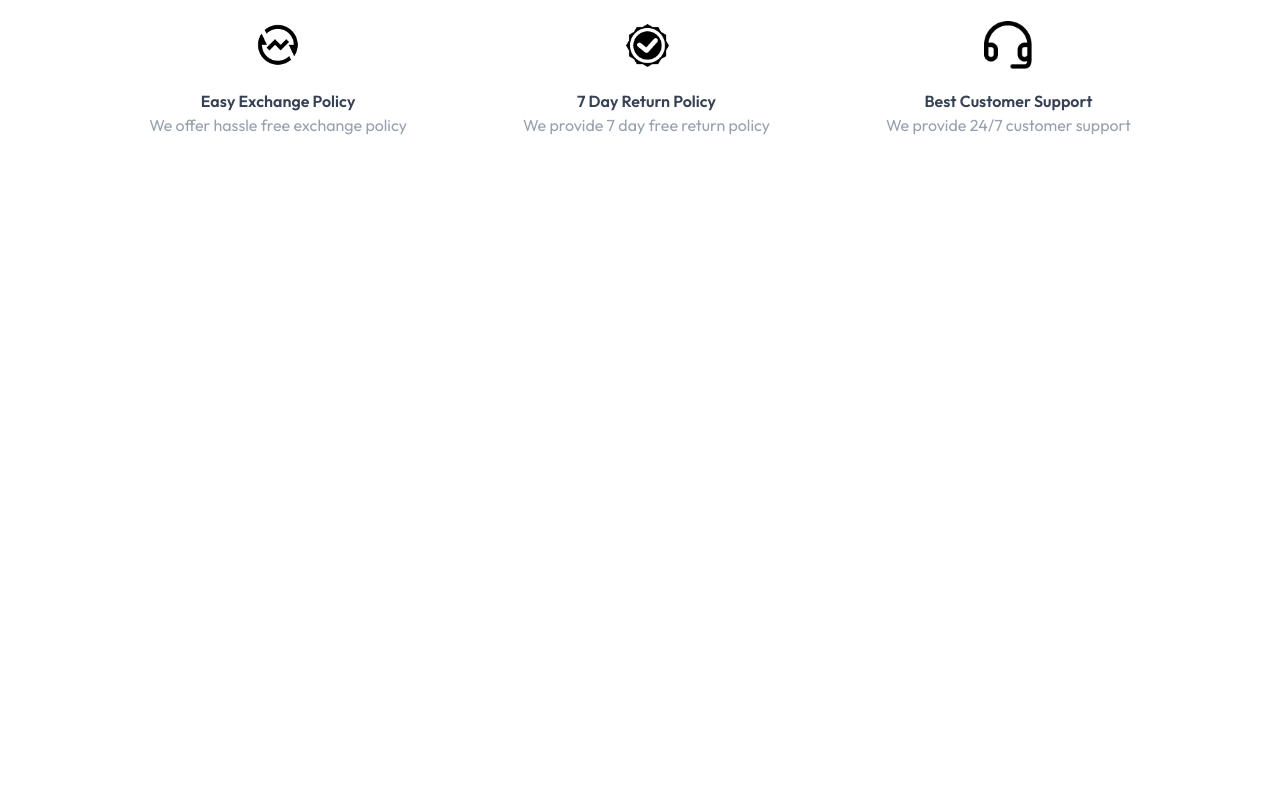
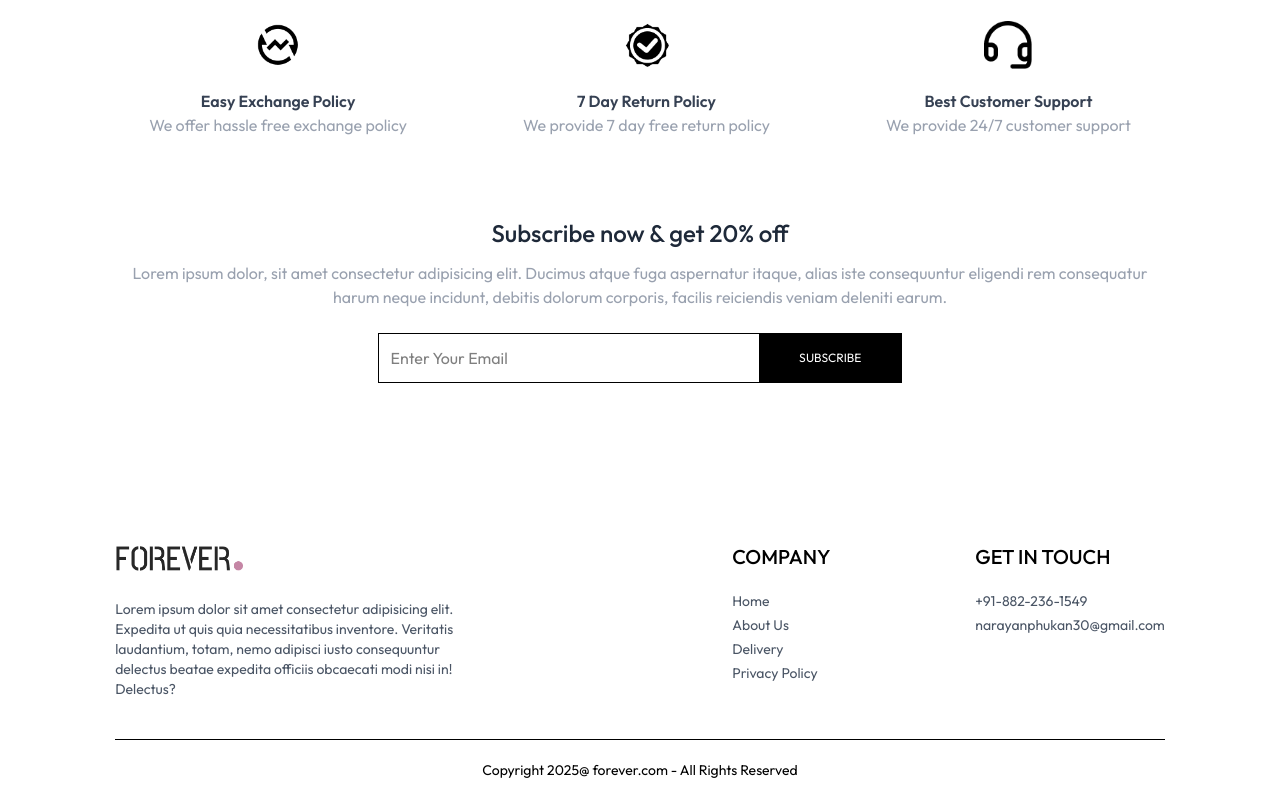
Before and after one commit to NarayanPhukan/E-Commerce, a React (Vite) app in the folder E-Commerce/frontend/: page / in a window 1280 px wide. Shown: the part 1984-2784 px from the top of the page. Before the commit the page ends 2201 px from the top, so only its background shows below. Built offline with nearby package versions, Linux system fonts and the light colour scheme.

Commit message:
HomePage UI Complete

```diff
--- a/E-Commerce/frontend/src/App.jsx
+++ b/E-Commerce/frontend/src/App.jsx
@@ -10,6 +10,7 @@ import Product from './Pages/Product';
 import Login from './Pages/Login';
 import PlaceOrder from './Pages/PlaceOrder';
 import Navbar from './Components/Navbar';
+import Footer from './Components/Footer';
 
 const App = () => {
   return (
@@ -29,6 +30,7 @@ const App = () => {
           <Route path='/orders' element={<Orders />} />
 
         </Routes>
+        <Footer />
       </div>
 
   );
--- /dev/null
+++ b/E-Commerce/frontend/src/Components/Footer.jsx
@@ -0,0 +1,41 @@
+import React from 'react'
+import { assets } from '../assets/assets'
+
+const Footer = () => {
+  return (
+    <div>
+        <div className='flex flex-col sm:grid grid-cols-[3fr_1fr_1fr] gap-14 my-10 mt-40 text-sm'>
+
+            <div>
+                <img src={assets.logo} className='mb-5 w-32' alt="" />
+                <p className='w-full md:w-2/3 text-gray-600'>Lorem ipsum dolor sit amet consectetur adipisicing elit. Expedita ut quis quia necessitatibus inventore. Veritatis laudantium, totam, nemo adipisci iusto consequuntur delectus beatae expedita officiis obcaecati modi nisi in! Delectus?</p>
+            </div>
+
+            <div>
+                <p className='text-xl font-medium mb-5'>COMPANY</p>
+                <ul className='flex flex-col gap-1 text-gray-600'>
+                    <li>Home</li>
+                    <li>About Us</li>
+                    <li>Delivery</li>
+                    <li>Privacy Policy</li>
+                </ul>
+            </div>
+
+            <div>
+                <p className='text-xl font-medium mb-5'>GET IN TOUCH</p>
+                <ul className='flex flex-col gap-1 text-gray-600'>
+                    <li>+91-882-236-1549</li>
+                    <li>narayanphukan30@gmail.com</li>
+                </ul>
+            </div>
+
+        </div>
+        <div>
+            <hr />
+            <p className='py-5 text-sm text-center'>Copyright 2025@ forever.com - All Rights Reserved</p>
+        </div>
+    </div>
+  )
+}
+
+export default Footer
--- /dev/null
+++ b/E-Commerce/frontend/src/Components/NewsletterBox.jsx
@@ -0,0 +1,21 @@
+import React from 'react'
+
+const NewsletterBox = () => {
+
+    const onSubmitHandler = (event) => {
+        event.preventDefault()
+    }
+
+  return (
+    <div className='text-center'>
+        <p className='text-2xl font-medium text-gray-800'>Subscribe now & get 20% off</p>
+        <p className='text-gray-400 mt-3'>Lorem ipsum dolor, sit amet consectetur adipisicing elit. Ducimus atque fuga aspernatur itaque, alias iste consequuntur eligendi rem consequatur harum neque incidunt, debitis dolorum corporis, facilis reiciendis veniam deleniti earum.</p>
+        <form className='w-full sm:w-1/2 flex items-center gap-3 mx-auto my-6 border pl-3'onSubmit={onSubmitHandler} >
+            <input className='w-full sm:flex-1 outline-none' type="email" placeholder='Enter Your Email' required/>
+            <button type='submit' className='bg-black text-white text-xs px-10 py-4'>SUBSCRIBE</button>
+        </form>
+    </div>
+  )
+}
+
+export default NewsletterBox
--- a/E-Commerce/frontend/src/Pages/Home.jsx
+++ b/E-Commerce/frontend/src/Pages/Home.jsx
@@ -3,6 +3,7 @@ import Hero from '../Components/Hero'
 import LatestCollection from '../Components/LatestCollection'
 import BestSeller from '../Components/BestSeller'
 import OurPolicy from '../Components/OurPolicy'
+import NewsletterBox from '../Components/NewsletterBox'
 
 const Home = () => {
   return (
@@ -11,6 +12,7 @@ const Home = () => {
       <LatestCollection />
       <BestSeller />
       <OurPolicy />
+      <NewsletterBox />
     </div>
   )
 }
```
